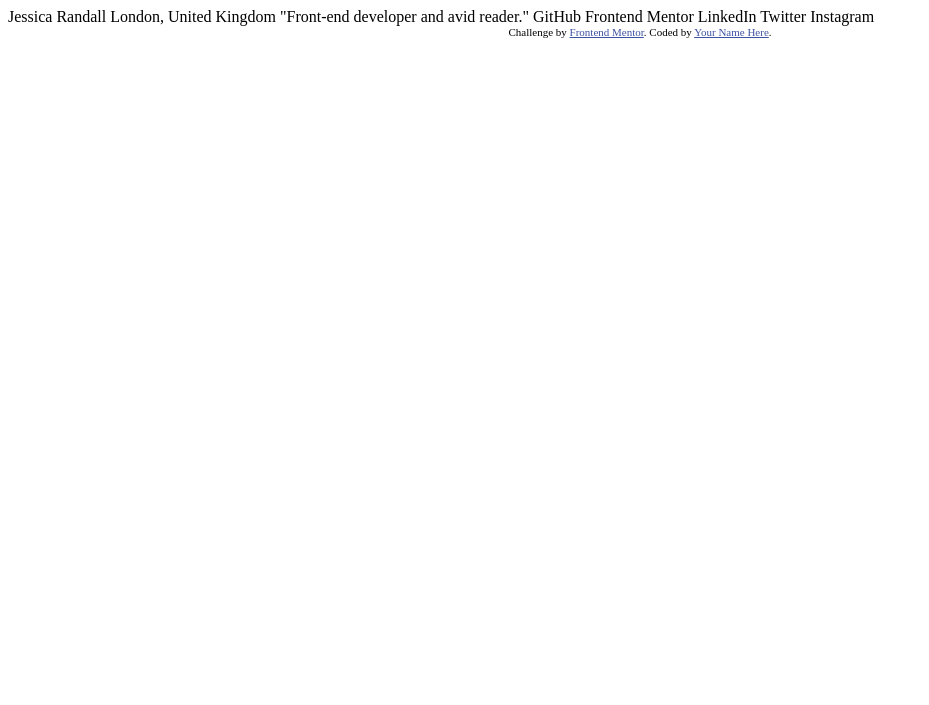
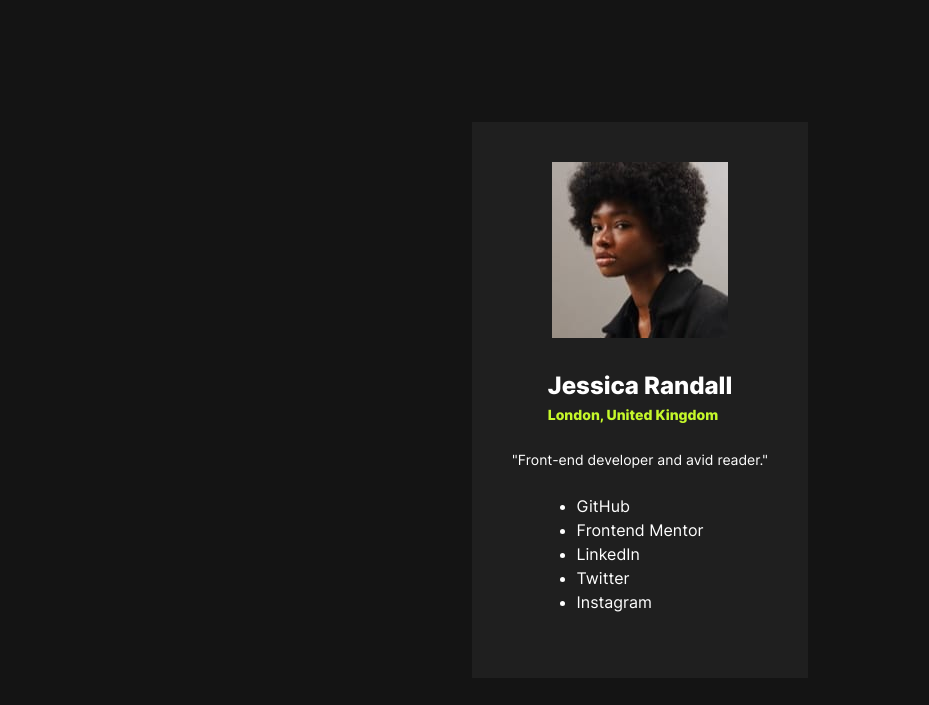
Before and after one commit to marcotan004/social-profile-links, a plain HTML site: page index.html in a window 1280 px wide. Shown: the whole page, without its empty margins (0-929 px from the left). Drawn offline with Linux system fonts and the light colour scheme.

Commit message:
initial styling

```diff
--- a/index.html
+++ b/index.html
@@ -3,32 +3,31 @@
 <head>
   <meta charset="UTF-8">
   <meta name="viewport" content="width=device-width, initial-scale=1.0"> <!-- displays site properly based on user's device -->
-
   <link rel="icon" type="image/png" sizes="32x32" href="./assets/images/favicon-32x32.png">
-
   <title>Frontend Mentor | Social links profile</title>
-
-  <!-- Feel free to remove these styles or customise in your own stylesheet 👍 -->
-  <style>
-    .attribution { font-size: 11px; text-align: center; }
-    .attribution a { color: hsl(228, 45%, 44%); }
-  </style>
+  <link rel="stylesheet" href="style.css">
 </head>
 <body>
-
-  Jessica Randall
-  London, United Kingdom
-  "Front-end developer and avid reader."
-
-  GitHub
-  Frontend Mentor
-  LinkedIn
-  Twitter
-  Instagram
-
-  <div class="attribution">
-    Challenge by <a href="https://www.frontendmentor.io?ref=challenge" target="_blank">Frontend Mentor</a>.
-    Coded by <a href="#">Your Name Here</a>.
-  </div>
+  <main>
+    <div class="card">
+      <div class="avatar">
+        <img src="assets/images/avatar-jessica.jpeg" alt="jessica avatar"/>
+      </div>
+      <div class="info">
+        <h2>Jessica Randall</h2>
+        <h3>London, United Kingdom</h3>
+      </div>
+      <div class="biography">
+        <p>"Front-end developer and avid reader."</p>
+      </div>
+      <ul class="links">
+        <li>GitHub</li>
+        <li>Frontend Mentor</li>
+        <li>LinkedIn</li>
+        <li>Twitter</li>
+        <li>Instagram</li>
+      </ul>
+    </div>
+  </main>
 </body>
 </html>
--- /dev/null
+++ b/style.css
@@ -0,0 +1,80 @@
+@font-face {
+    font-family: 'Inter';
+    src: url('assets/fonts/Inter-VariableFont_slnt,wght.ttf') format("truetype");
+}
+
+:root {
+    font-size: 16px;
+    --var-green: hsl(75, 94%, 57%);
+    --var-grey-900: #141414;
+    --var-grey-800: #1F1F1F;
+    --var-grey-700: #333333;
+    --var-text-preset-1-size: 1.5rem;
+    --var-text-preset-2-size: 0.875rem;
+    --var-text-preset-3-size: 0.875rem;
+    --var-font-weight-bold: 800;
+    --var-font-weight-regular: 400;
+    --var-line-height: 1.5;
+    --var-letter-spacing: 0;
+}
+
+*,
+*::before,
+*::after {
+  box-sizing: border-box;
+  margin: 0;
+  padding: 0;
+}
+
+body {
+    background-color: var(--var-grey-900);
+    color: white;
+    display: flex;
+    align-items: center;
+    justify-content: center;
+    font-family: Inter;
+    max-width: 100vw;
+    min-height: 100vh;
+    line-height: var(--var-line-height);
+    letter-spacing: var(--var-letter-spacing);
+}
+
+main {
+    max-width: 100%
+}
+
+.card {
+    background-color: var(--var-grey-800);
+    max-width: 23.3125rem;
+    display: flex;
+    flex-direction: column;
+    align-items: center;
+    justify-content: center;
+    padding: 2.5rem;
+    margin: 1.5rem;
+
+    & > * {
+        margin-block-end: 1.5rem;
+    }
+}
+
+p {
+    font-size: var(--var-text-preset-2-size);
+    font-weight: var(--var-font-weight-regular);
+}
+
+h2 {
+    font-size: var(--var-text-preset-1-size);
+    font-weight: var(--var-font-weight-bold);
+}
+
+h3 {
+    font-size: var(--var-text-preset-2-size);
+    font-weight: var(--var-font-weight-bold);
+}
+
+.info {
+    h3 {
+        color: var(--var-green);
+    }
+}
```
